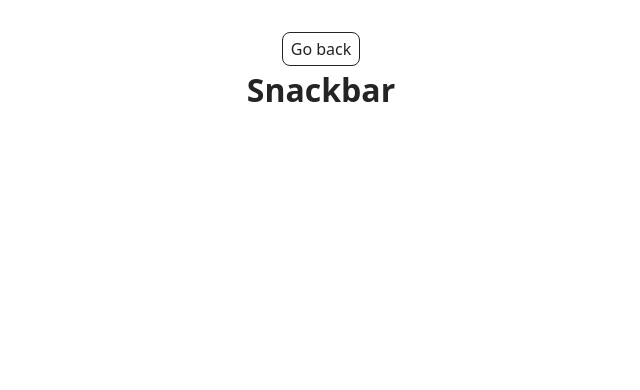
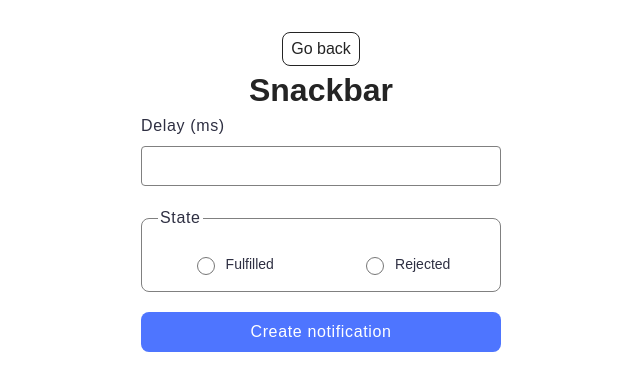
Before and after one commit to LouiseLou8/goit-js-hw-10, a website built with Vite: page src/2-snackbar.html in a window 1280 px wide. Shown: the whole page, without its empty margins (319-959 px from the left). Built offline with nearby package versions, Linux system fonts and the light colour scheme.

Commit message:
made 2 task

```diff
--- a/src/2-snackbar.html
+++ b/src/2-snackbar.html
@@ -4,7 +4,7 @@
     <meta charset="UTF-8" />
     <meta http-equiv="X-UA-Compatible" content="IE=edge" />
     <meta name="viewport" content="width=device-width, initial-scale=1.0" />
-    <title>Page 3</title>
+    <title>Snackbar</title>
     <link rel="stylesheet" href="./css/styles.css" />
   </head>
   <body>
@@ -14,6 +14,41 @@
 
         <h1 class="main-title">Snackbar</h1>
       </div>
+
+      <form class="form">
+        <label class="form-label">
+          Delay (ms)
+          <input class="form-input" type="number" name="delay" required />
+        </label>
+
+        <fieldset class="form-fieldset">
+          <legend class="form-legend">State</legend>
+          <div class="radio-group">
+            <label class="radio-label">
+              <input
+                class="radio-input"
+                type="radio"
+                name="state"
+                value="fulfilled"
+                required
+              />
+              Fulfilled
+            </label>
+            <label class="radio-label">
+              <input
+                class="radio-input"
+                type="radio"
+                name="state"
+                value="rejected"
+                required
+              />
+              Rejected
+            </label>
+          </div>
+        </fieldset>
+
+        <button class="btn-notific" type="submit">Create notification</button>
+      </form>
       <script type="module" src="./js/2-snackbar.js"></script>
     </main>
   </body>
--- a/src/css/styles.css
+++ b/src/css/styles.css
@@ -18,6 +18,10 @@
 @import url('./footer.css');
 
 /* TIMER STYLES */
+body {
+  font-family: 'Montserrat', sans-serif;
+  font-weight: 400;
+}
 .timer {
   display: flex;
 
@@ -26,16 +30,12 @@
   margin-top: 32px;
 }
 .value {
-  font-family: 'Montserrat', sans-serif;
-  font-weight: 400;
   font-size: 40px;
   line-height: 1.2;
   letter-spacing: 0.04em;
   color: #2e2f42;
 }
 .label {
-  font-family: 'Montserrat', sans-serif;
-  font-weight: 400;
   font-size: 16px;
   line-height: 1.5;
   color: #2e2f42;
@@ -70,7 +70,7 @@ button {
   width: 75px;
   height: 40px;
   background: #4e75ff;
-  font-family: 'Montserrat', sans-serif;
+
   font-weight: 500;
   font-size: 16px;
   line-height: 1.5;
@@ -92,3 +92,90 @@ button:disabled {
 button:active {
   transform: scale(0.98);
 }
+
+/* SNACKBAR STYLES */
+
+.form {
+  display: flex;
+  flex-direction: column;
+  align-items: center;
+}
+
+.form-label {
+  font-size: 16px;
+  line-height: 1.5;
+  letter-spacing: 0.04em;
+  color: #2e2f42;
+  display: flex;
+  flex-direction: column;
+  align-items: flex-start;
+  gap: 8px;
+  margin-bottom: 20px;
+}
+
+.form-input {
+  border: 1px solid #808080;
+  border-radius: 4px;
+  width: 360px;
+  height: 40px;
+  padding: 8px;
+  box-sizing: border-box;
+}
+
+.form-fieldset {
+  border: 1px solid #808080;
+  border-radius: 8px;
+  padding: 16px;
+  margin-bottom: 20px;
+  width: 360px;
+  box-sizing: border-box;
+}
+
+.form-legend {
+  color: #2e2f42;
+  margin-bottom: 8px;
+  font-size: 16px;
+  line-height: 1.5;
+  letter-spacing: 0.04em;
+  text-align: left;
+}
+
+.radio-group {
+  display: flex;
+  justify-content: space-around;
+  gap: 20px;
+}
+
+.radio-label {
+  display: flex;
+  align-items: center;
+  gap: 8px;
+  font-size: 14px;
+  color: #2e2f42;
+}
+
+.radio-input {
+  width: 18px;
+  height: 18px;
+  accent-color: #4e75ff;
+}
+
+.btn-notific {
+  border-radius: 8px;
+  padding: 8px 16px;
+  width: 360px;
+  height: 40px;
+  background: #4e75ff;
+  font-weight: 500;
+  font-size: 16px;
+  line-height: 1.5;
+  letter-spacing: 0.04em;
+  color: #fff;
+  border: none;
+  cursor: pointer;
+  transition: background 0.3s ease;
+}
+
+.btn-notific:hover {
+  background: #3d5eff;
+}
--- a/src/js/2-snackbar.js
+++ b/src/js/2-snackbar.js
@@ -0,0 +1,39 @@
+import iziToast from 'izitoast';
+import 'izitoast/dist/css/iziToast.min.css';
+
+const form = document.querySelector('.form');
+
+form.addEventListener('submit', event => {
+  event.preventDefault();
+
+  const delay = Number(form.elements.delay.value);
+  const state = form.elements.state.value;
+
+  createPromise(delay, state)
+    .then(resultDelay => {
+      iziToast.success({
+        title: '✅ Fulfilled',
+        message: `Fulfilled promise in ${resultDelay}ms`,
+        position: 'topRight',
+      });
+    })
+    .catch(resultDelay => {
+      iziToast.error({
+        title: '❌ Rejected',
+        message: `Rejected promise in ${resultDelay}ms`,
+        position: 'topRight',
+      });
+    });
+});
+
+function createPromise(delay, state) {
+  return new Promise((resolve, reject) => {
+    setTimeout(() => {
+      if (state === 'fulfilled') {
+        resolve(delay);
+      } else {
+        reject(delay);
+      }
+    }, delay);
+  });
+}
```
